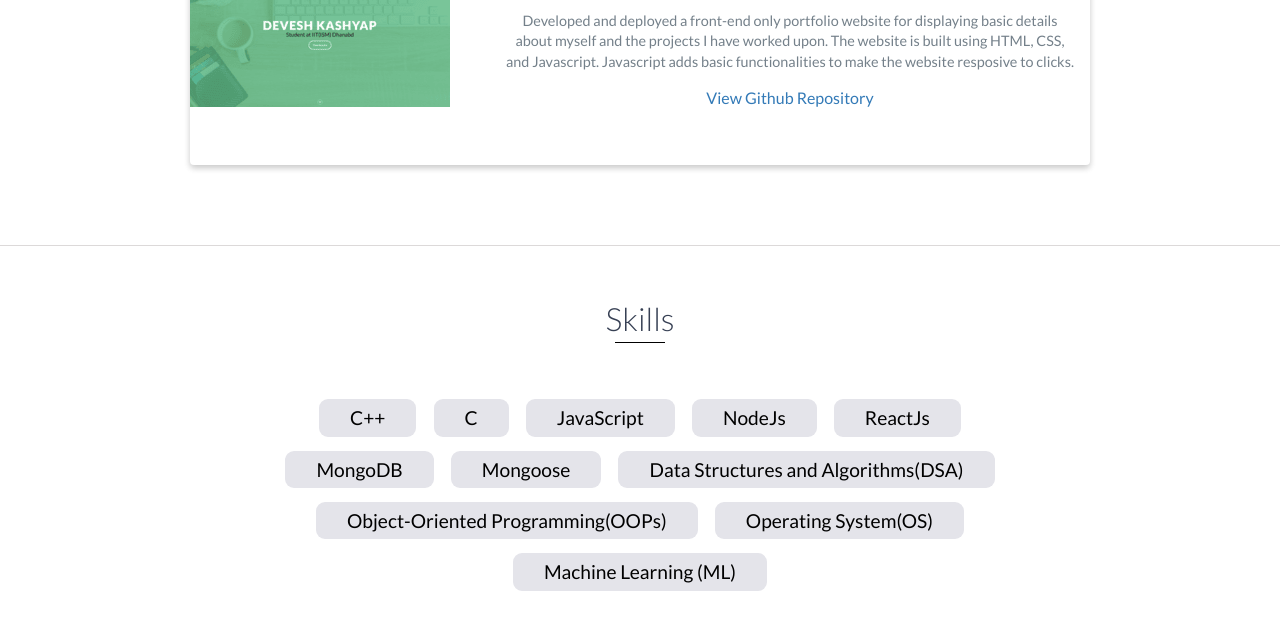
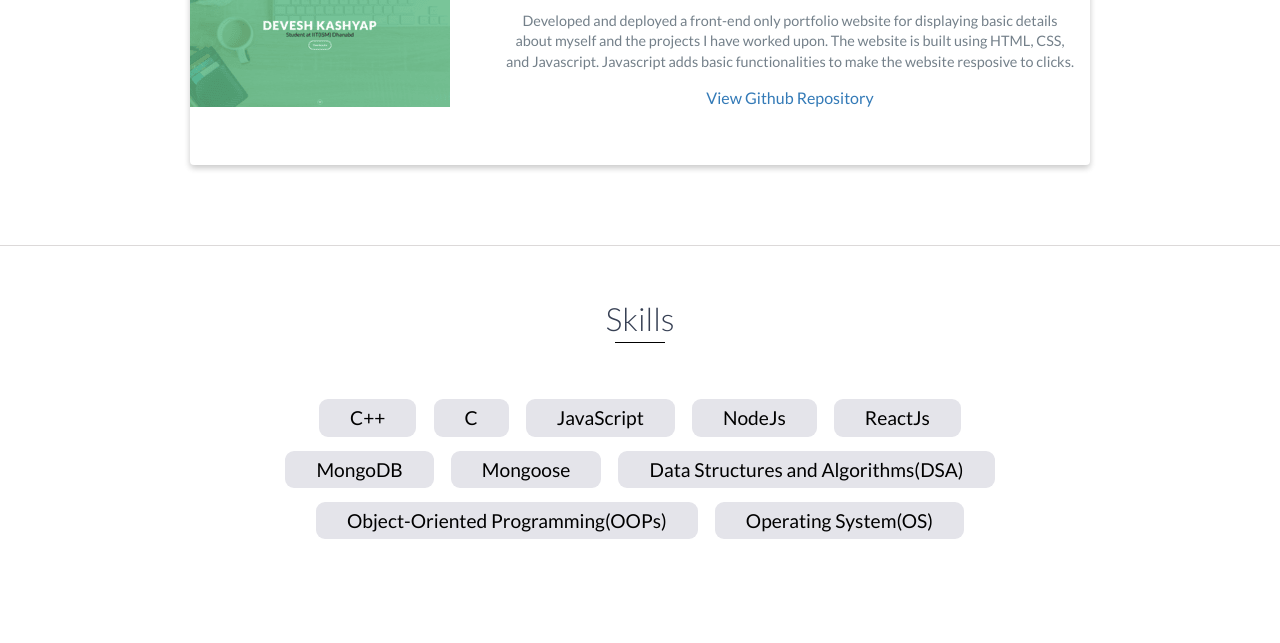
Before and after one commit to deveshk27/portfolio-website, a website: page index.html in a window 1280 px wide. Shown: the part 2591-3234 px from the top of the page. Drawn offline with nearby package versions, Linux system fonts and the light colour scheme.

Commit message:
Removed machine learning skill

```diff
--- a/index.html
+++ b/index.html
@@ -201,7 +201,6 @@
             <li>Data Structures and Algorithms(DSA)</li>
             <li>Object-Oriented Programming(OOPs)</li>
             <li>Operating System(OS)</li>
-            <li>Machine Learning (ML)</li>
         </ul>
     </div>
 
```
